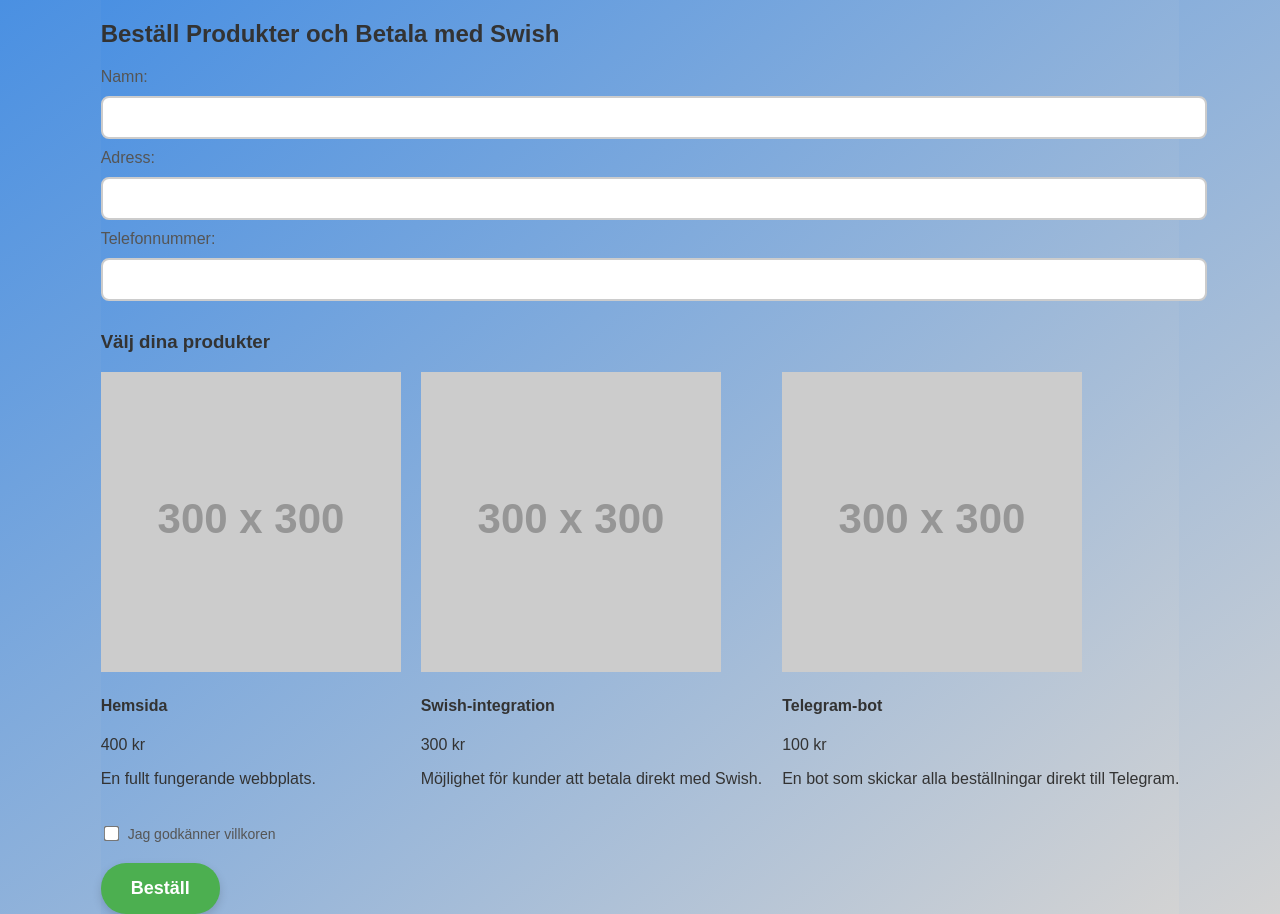
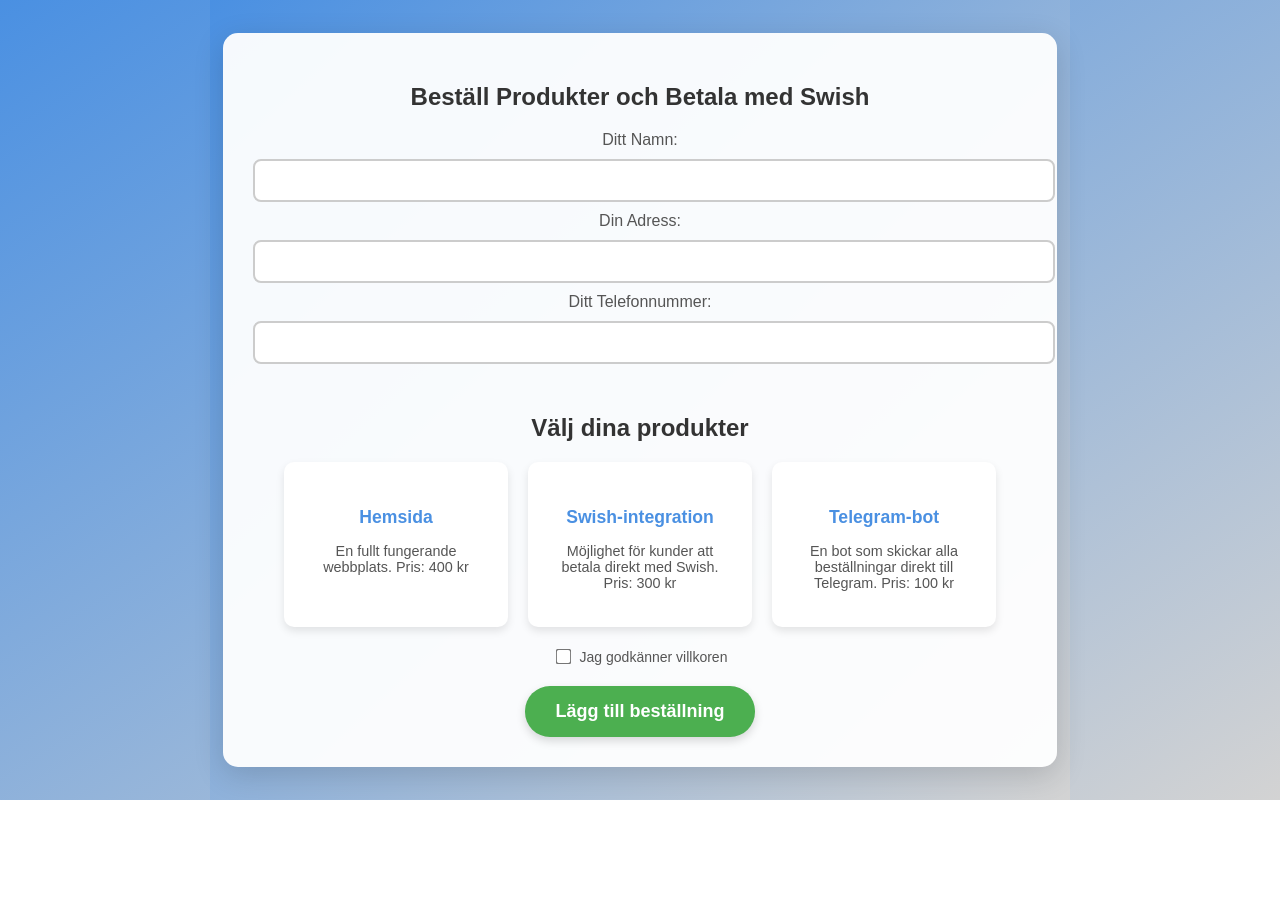
Before and after one commit to Challept/thecoolpal, a plain HTML site: page order.html in a window 1280 px wide. After the commit the page ends 800 px from the top, so only its background shows below. Drawn offline with Linux system fonts and the light colour scheme; placeholder pictures from the web are drawn by us.

Commit message:
Update order.html

```diff
--- a/order.html
+++ b/order.html
@@ -7,28 +7,42 @@
     <link rel="stylesheet" href="style.css">
 </head>
 <body>
-    <div class="order-container">
+    <div class="container">
         <h2>Beställ Produkter och Betala med Swish</h2>
+
         <div class="order-form">
-            <label for="name">Namn:</label>
+            <label for="name">Ditt Namn:</label>
             <input type="text" id="name" name="name" required>
 
-            <label for="address">Adress:</label>
+            <label for="address">Din Adress:</label>
             <input type="text" id="address" name="address" required>
 
-            <label for="phone">Telefonnummer:</label>
+            <label for="phone">Ditt Telefonnummer:</label>
             <input type="tel" id="phone" name="phone" required>
         </div>
 
-        <h3>Välj dina produkter</h3>
-        <div id="product-list" class="order-products"></div>
+        <h2>Välj dina produkter</h2>
+        <div class="order-products">
+            <div class="product" onclick="selectProduct(this)">
+                <h4>Hemsida</h4>
+                <p>En fullt fungerande webbplats. Pris: 400 kr</p>
+            </div>
+            <div class="product" onclick="selectProduct(this)">
+                <h4>Swish-integration</h4>
+                <p>Möjlighet för kunder att betala direkt med Swish. Pris: 300 kr</p>
+            </div>
+            <div class="product" onclick="selectProduct(this)">
+                <h4>Telegram-bot</h4>
+                <p>En bot som skickar alla beställningar direkt till Telegram. Pris: 100 kr</p>
+            </div>
+        </div>
 
         <div class="checkbox-container">
-            <input type="checkbox" id="accept" required>
+            <input type="checkbox" id="accept" name="accept">
             <label for="accept">Jag godkänner villkoren</label>
         </div>
 
-        <button type="button" onclick="validateForm()">Beställ</button>
+        <button onclick="validateForm()">Lägg till beställning</button>
     </div>
 
     <script src="script.js"></script>
```
